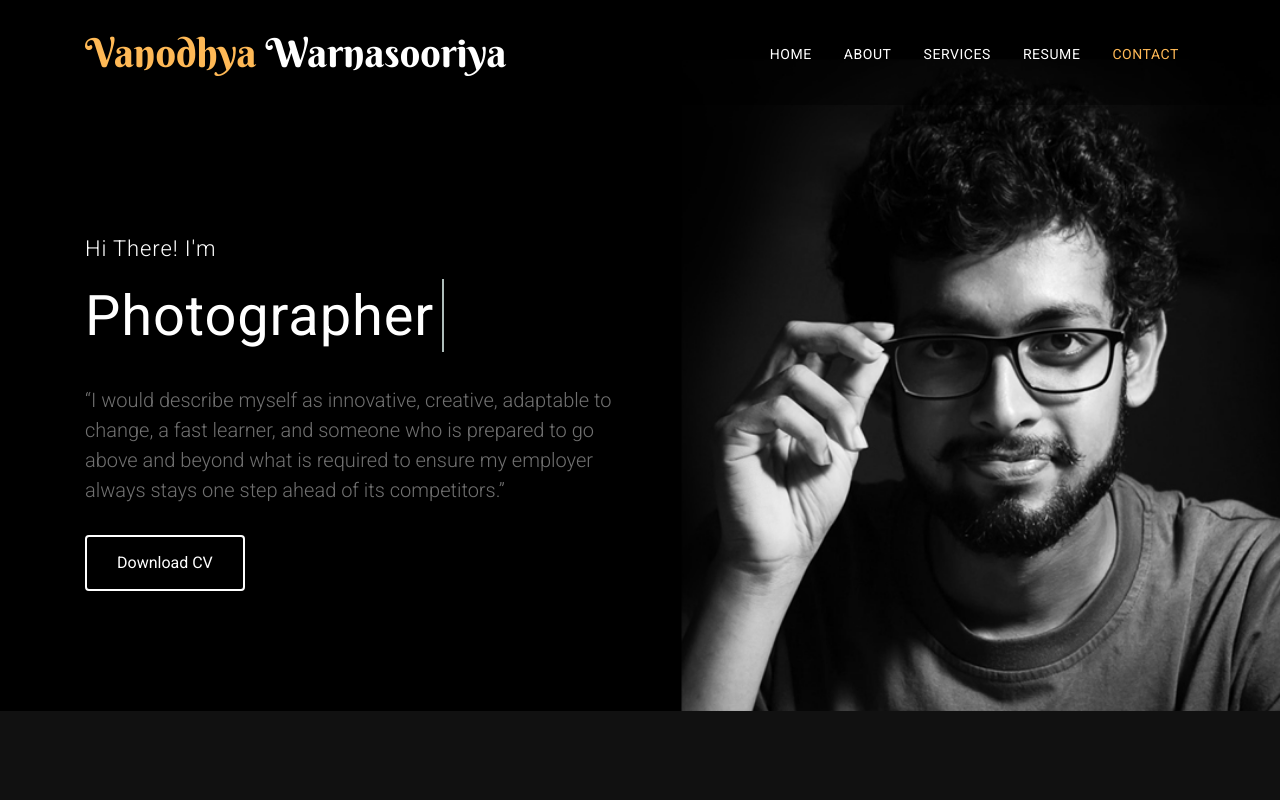
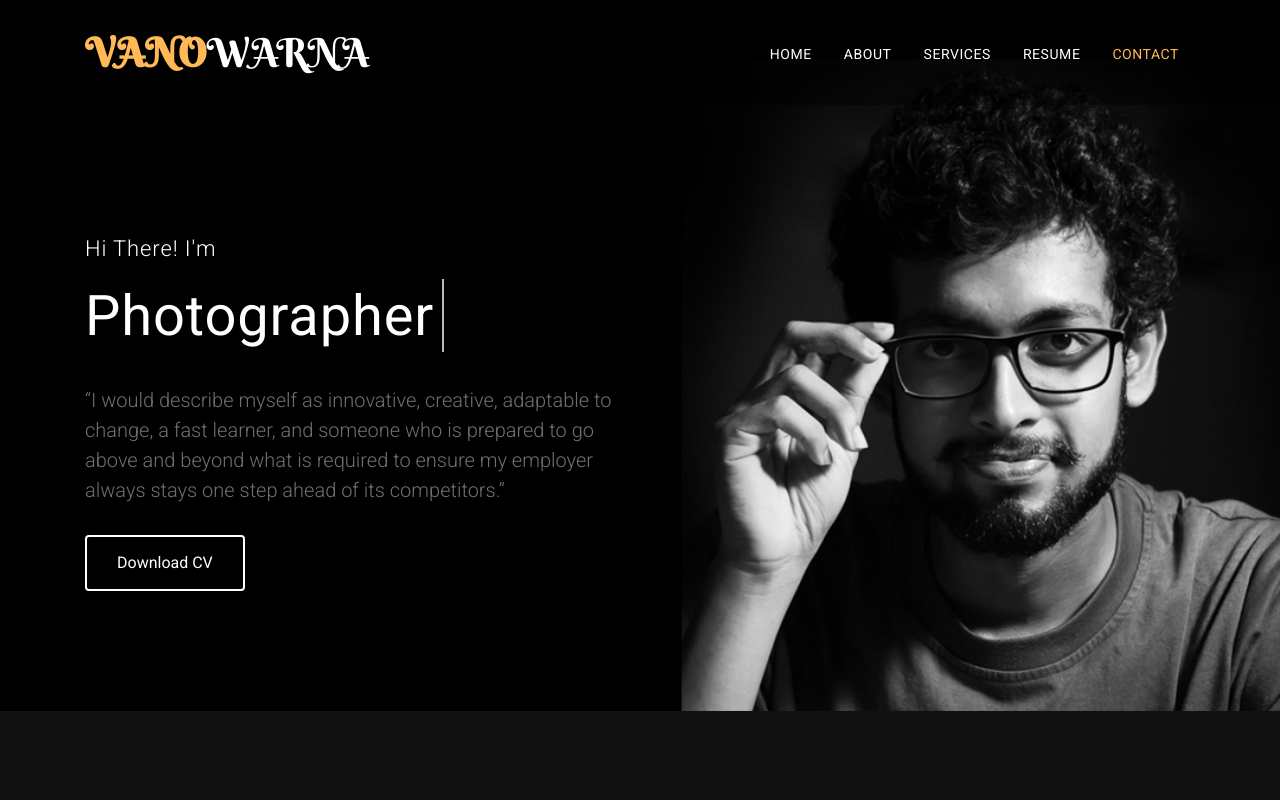
Before and after one commit to vanowarna/portfolio, a plain HTML site: page index.html in a window 1280 px wide. Shown: the top 800 px of the page. Drawn offline with Linux system fonts and the light colour scheme.

Commit message:
Update index.html

```diff
--- a/index.html
+++ b/index.html
@@ -54,7 +54,7 @@
 			<div class="container">
 				<!-- Navbar Brand start -->
 				<a class="navbar-brand" href="#">
-					<h1><span>Vanodhya</span> Warnasooriya</h1>
+					<h1><span><b>VANO</b></span>WARNA</h1>
 				</a>
 				<!-- Navbar Brand end -->
 
```
